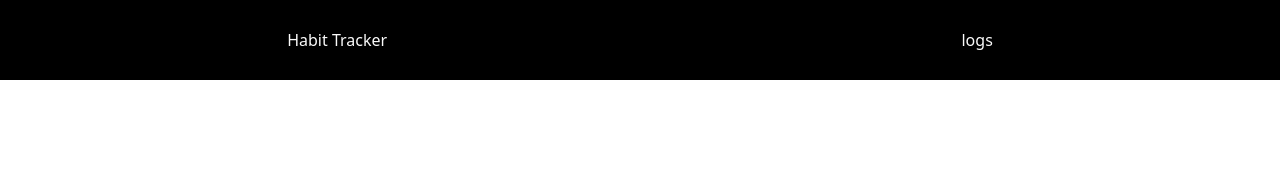
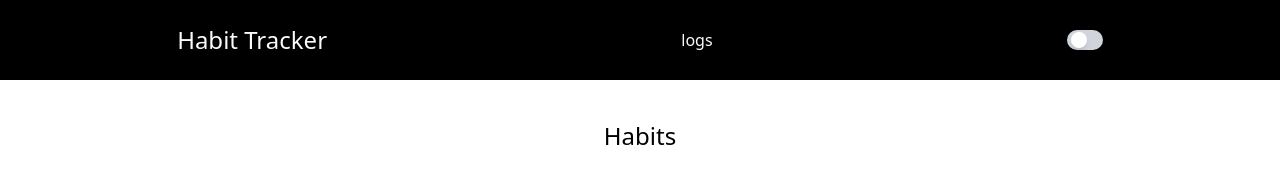
Before and after one commit to JosueSalazaku/habit-tracker, a website: page dist/index.html in a window 1280 px wide. Drawn offline with Linux system fonts and the light colour scheme.

Commit message:
Create toggle input for darkmode

```diff
--- a/dist/index.html
+++ b/dist/index.html
@@ -12,9 +12,16 @@
       <nav
         class="bg-black mx-auto w-screen h-20 flex flex-row justify-around items-center"
       >
-        <h2 class="text-zinc-50 tex">Habit Tracker</h2>
+        <h2 class="text-2xl text-zinc-50 tex">Habit Tracker</h2>
         <h2 class="text-zinc-50">logs</h2>
+        <input type="checkbox" name="" id="toggle" class="hidden" />
+        <div class="w-9 h-5 flex items-center bg-gray-300 rounded-full p-1">
+          <div class="w-4 h-4 bg-white rounded-full shadow-md"></div>
+        </div>
       </nav>
+      <section id="body" class="flex flex-col">
+        <h2 class="text-2xl justify-items-center text-center mt-10">Habits</h2>
+      </section>
     </main>
   </body>
 </html>
```
Also changed, not shown: dist/output.css.
